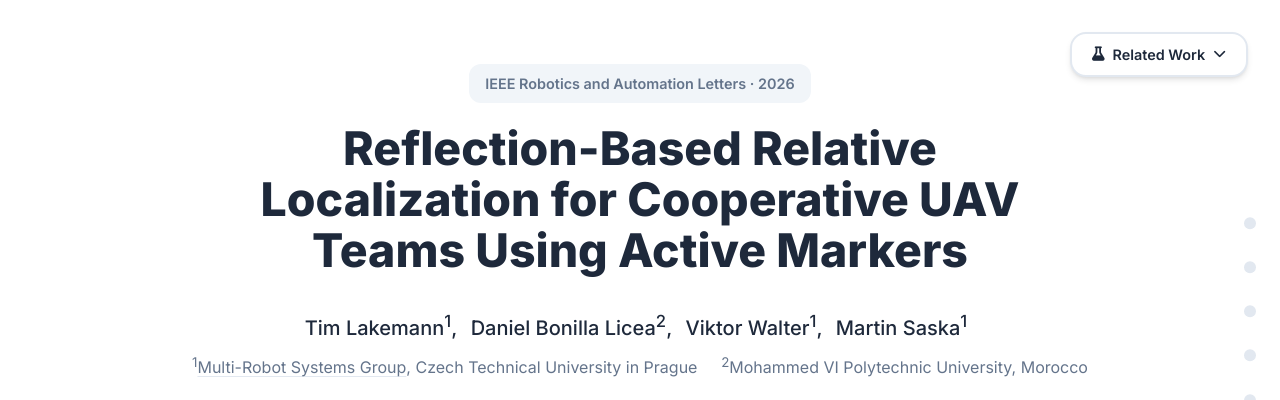
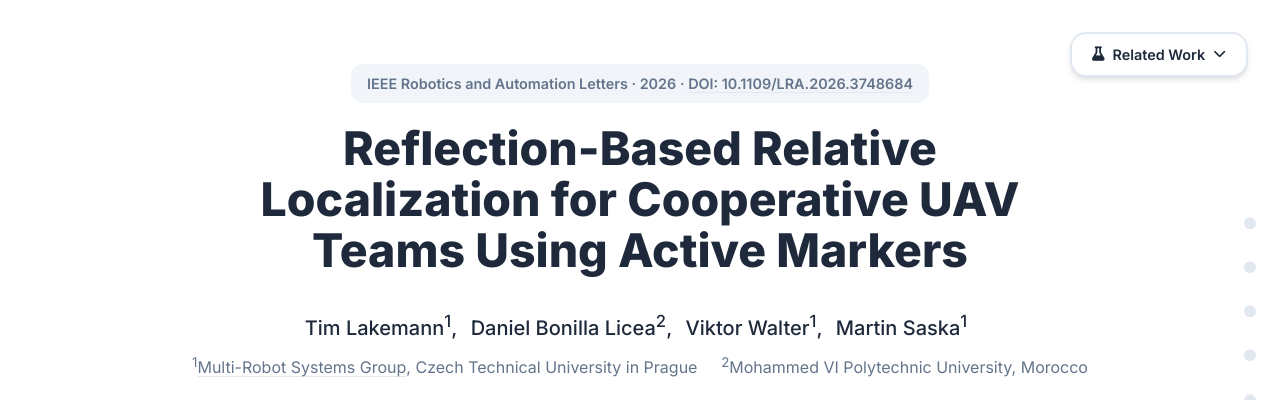
Before and after one commit to TimLakemann/reflection-based-relative-localization, a plain HTML site: page index.html in a window 1280 px wide. Shown: the top 400 px of the page. Drawn offline with nearby package versions, Linux system fonts and the light colour scheme.

Commit message:
update paper + doi

```diff
--- a/index.html
+++ b/index.html
@@ -34,6 +34,7 @@
   <meta name="citation_author" content="Saska, Martin">
   <meta name="citation_publication_date" content="2026">
   <meta name="citation_journal_title" content="IEEE Robotics and Automation Letters">
+  <meta name="citation_doi" content="10.1109/LRA.2026.3748684">
   <meta name="citation_pdf_url" content="static/pdfs/lakemann2026reflection.pdf">
 
   <meta name="theme-color" content="#2459B8">
@@ -132,7 +133,7 @@
       <div class="container is-max-desktop">
         <div class="columns is-centered">
           <div class="column has-text-centered">
-            <span class="publication-venue">IEEE Robotics and Automation Letters · 2026</span>
+            <span class="publication-venue">IEEE Robotics and Automation Letters · 2026 · <a href="https://doi.org/10.1109/LRA.2026.3748684" target="_blank" rel="noopener">DOI:&nbsp;10.1109/LRA.2026.3748684</a></span>
             <h1 class="title is-1 publication-title">Reflection-Based Relative Localization for Cooperative UAV Teams Using Active Markers</h1>
             <div class="is-size-5 publication-authors">
               <span class="author-block">Tim Lakemann<sup>1</sup>,</span>
@@ -583,12 +584,13 @@
           <span class="copy-text">Copy</span>
         </button>
       </div>
-      <!-- TODO: add volume, number, pages and doi once the paper is in IEEE Xplore. -->
+      <!-- TODO: add volume, number and pages once the paper is in an IEEE Xplore issue. -->
       <pre id="bibtex-code"><code>@article{lakemann2026reflection,
   title   = {Reflection-Based Relative Localization for Cooperative {UAV} Teams Using Active Markers},
   author  = {Lakemann, Tim and Bonilla Licea, Daniel and Walter, Viktor and Saska, Martin},
   journal = {IEEE Robotics and Automation Letters},
-  year    = {2026}
+  year    = {2026},
+  doi     = {10.1109/LRA.2026.3748684}
 }</code></pre>
     </div>
   </section>
--- a/static/css/site.css
+++ b/static/css/site.css
@@ -21,6 +21,8 @@
 
 /* ---------- title ---------- */
 .publication-venue { margin: 0 0 1.25rem; font-size: .9rem; }
+.publication-venue a { color: inherit; text-decoration: underline; text-decoration-color: var(--border-color); text-underline-offset: 3px; }
+.publication-venue a:hover { color: var(--primary-color); }
 .publication-title { font-size: clamp(1.9rem, 4.2vw, 2.9rem) !important; text-wrap: balance; }
 .publication-authors { margin-bottom: .5rem; }
 .publication-affiliations { color: var(--text-secondary); margin-bottom: 1.5rem; }
```
Also changed, not shown: 1 other file.
